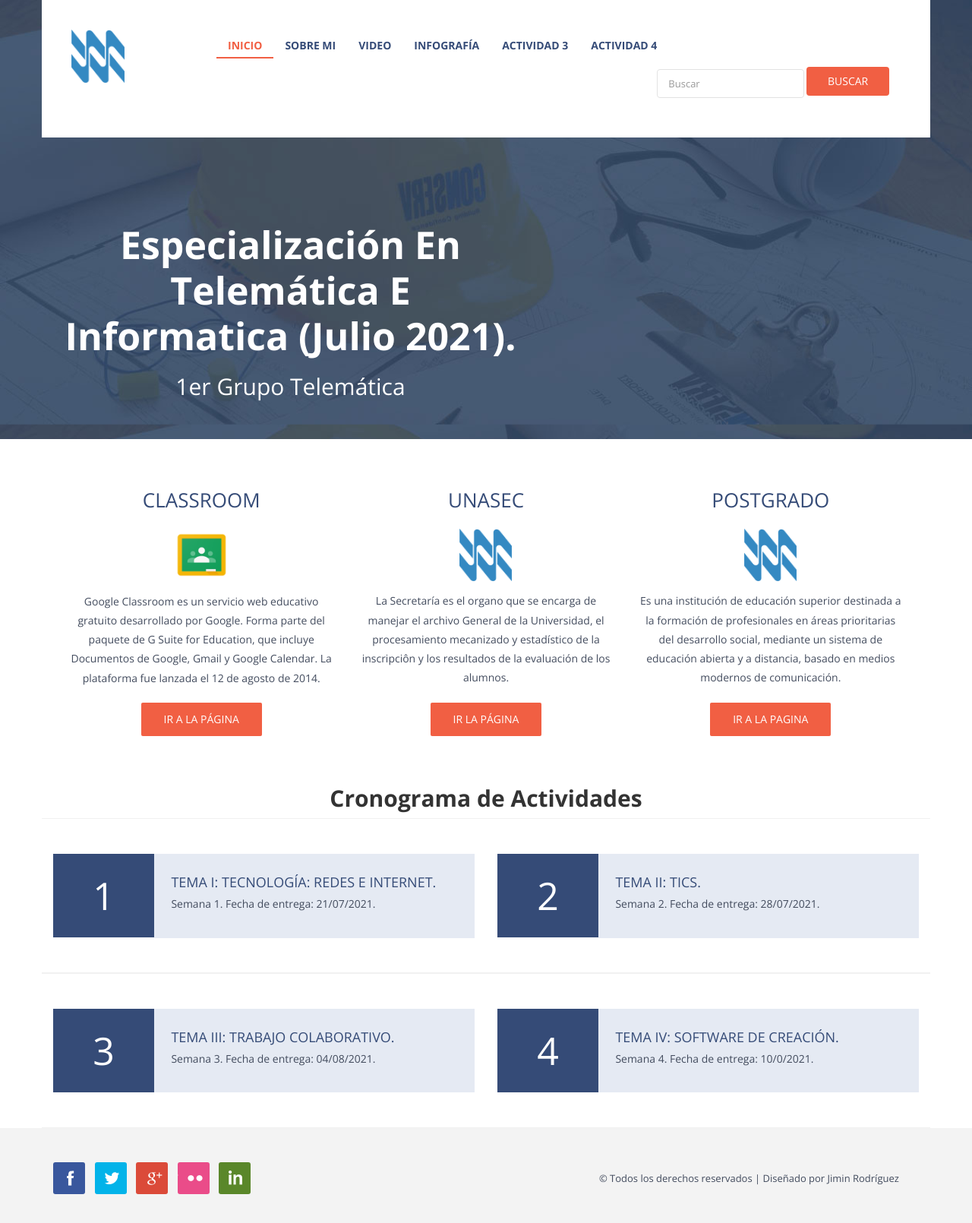
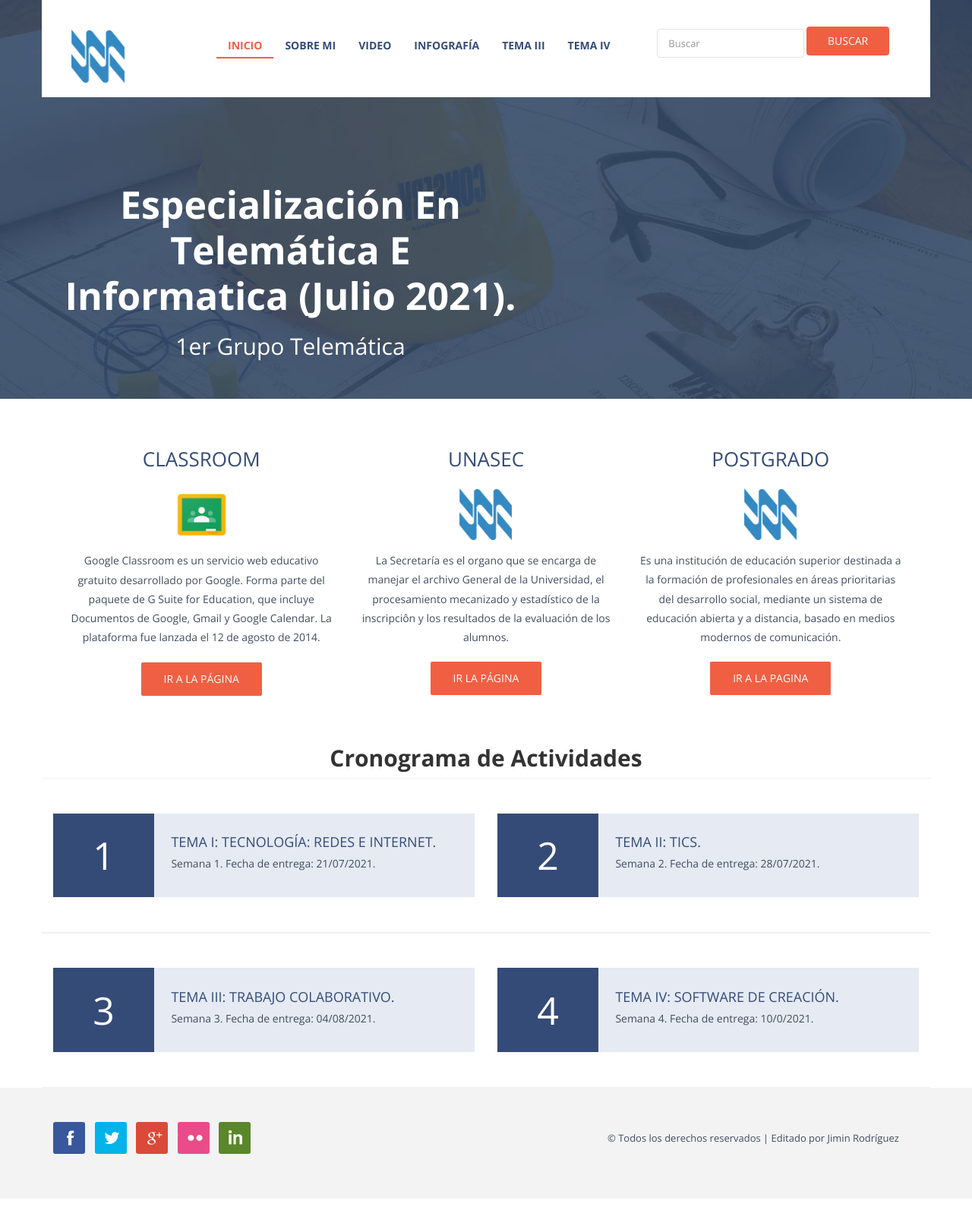
Before and after one commit to jiminbill/paginaWeb, a plain HTML site: page index.html in a window 1280 px wide. Shown: the whole page at 76% size. After the commit the page ends 1578 px from the top, so only its background shows below. Drawn offline with nearby package versions, Linux system fonts and the light colour scheme.

Commit message:
Add files via upload

```diff
--- a/index.html
+++ b/index.html
@@ -44,8 +44,8 @@
 		        <li><a href="single-page.html">Sobre Mi </a></li>
 		        <li><a href="blog.html">Video</a></li>
 		        <li><a href="about.html">infografía</a></li>
-		        <li><a href="contact.html">Actividad 3</a></li>
-				<li><a href="feature.html">Actividad 4</a></li>
+		        <li><a href="contact.html">Tema III</a></li>
+				<li><a href="feature.html">Tema IV</a></li>
 		      </ul>
 		      <form class="navbar-form navbar-right" role="search">
 		        <div class="form-group my_search">
@@ -178,7 +178,7 @@
 				</div>
 			</div>
 			<div class="col-md-7 copy">
-				<p class="link text-right"><span>&#169; Todos los derechos reservados | Diseñado por Jimin Rodríguez&nbsp;</span></p>
+				<p class="link text-right"><span>&#169; Todos los derechos reservados | Editado por Jimin Rodríguez&nbsp;</span></p>
 			</div>
 		</div>
 	</div>
```
Also changed, not shown: about.html (+2 -2 lines), blog.html (+2 -2 lines), contact.html (+4 -5 lines), feature.html (+3 -3 lines), single-page.html (+3 -4 lines), images/aprendizajeColabora.png (added).
